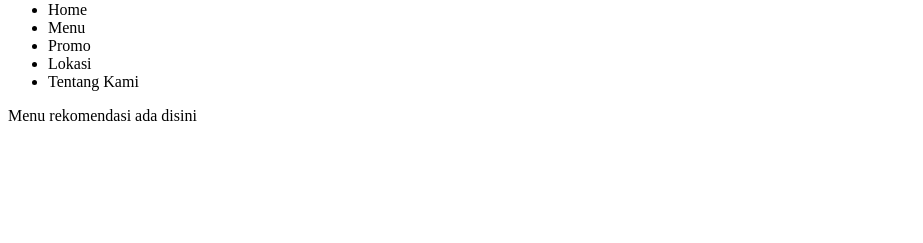
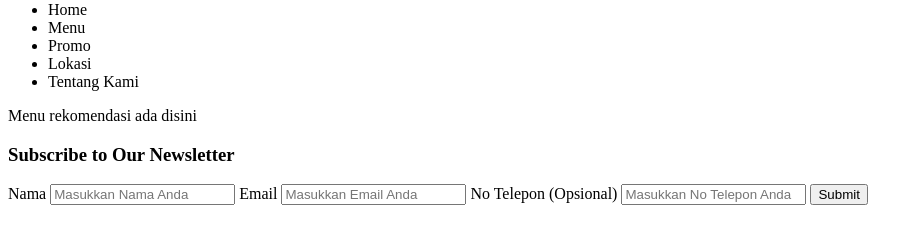
Before and after one commit to Dieva06/Latihan, a plain HTML site: page index.html in a window 1280 px wide. Shown: the part 79-322 px from the top of the page, without its empty margins (0-923 px from the left). Drawn offline with Linux system fonts and the light colour scheme.

Commit message:
menambahkan form subscribe

```diff
--- a/index.html
+++ b/index.html
@@ -20,5 +20,22 @@
     <div class="kotak">
         <p>Menu rekomendasi ada disini</p>
     </div>
+    <div class="subscribe">
+        <div style="text-align: center"> </div>
+        <h3>Subscribe to Our Newsletter</h3>
+        <form id="form1" name="form1" onsubmit="return false">
+            <label for="Nama">Nama</label>
+            <input type="text" id="pname" name="Nama" placeholder="Masukkan Nama Anda">
+
+            <label for="Email">Email</label>
+            <input type="text" id="pemail" name="Email" placeholder="Masukkan Email Anda">
+
+            <label for="Telepon">No Telepon (Opsional)</label>
+            <input type="text" id="petelepon" name="NoTelp" placeholder="Masukkan No Telepon Anda">
+
+            <input type="submit" value="Submit" onclick="NotifikasiSubs()">
+        </form>
+    </div>
+
 </body>
 </html>
```
